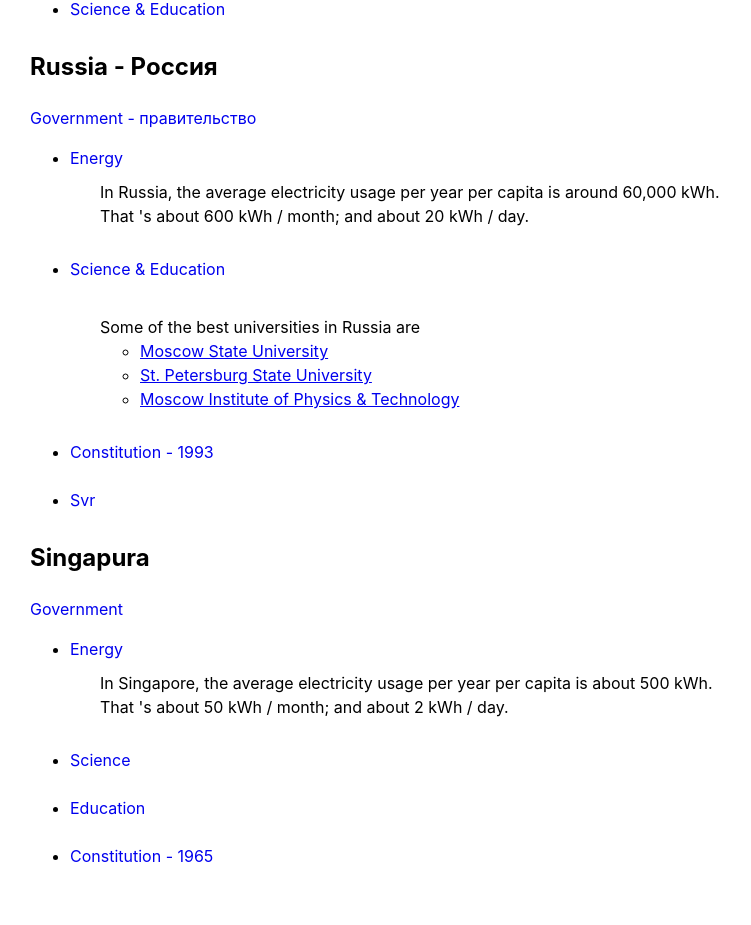
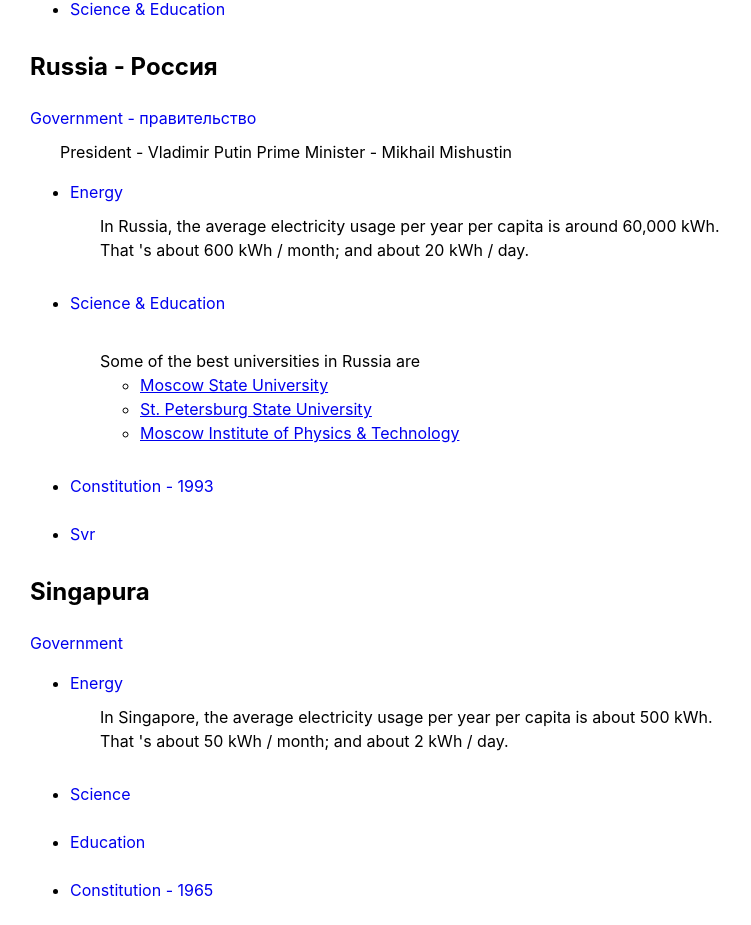
Before and after one commit to JRFink/jrfphyspagesnew, a Next.js app: page /research/gen in a window 1280 px wide. Shown: the part 5033-5958 px from the top of the page, without its empty margins (0-751 px from the left). Built offline with nearby package versions, Linux system fonts and the light colour scheme.

Commit message:
Update index.tsx

```diff
--- a/pages/research/gen/index.tsx
+++ b/pages/research/gen/index.tsx
@@ -396,6 +396,11 @@ Vice pres - Kamala Harris
                 </h2>
                 <p>
                     <Link href="http://government.ru" className={style.noUnder}>Government - правительство</Link>
+<br />
+<p>
+     President - Vladimir Putin
+     Prime Minister - Mikhail Mishustin
+</p>
                     <ul>
                         <li>
                             <Link href="http://minenergo.gov.ru" className={style.noUnder}>Energy</Link>
```
